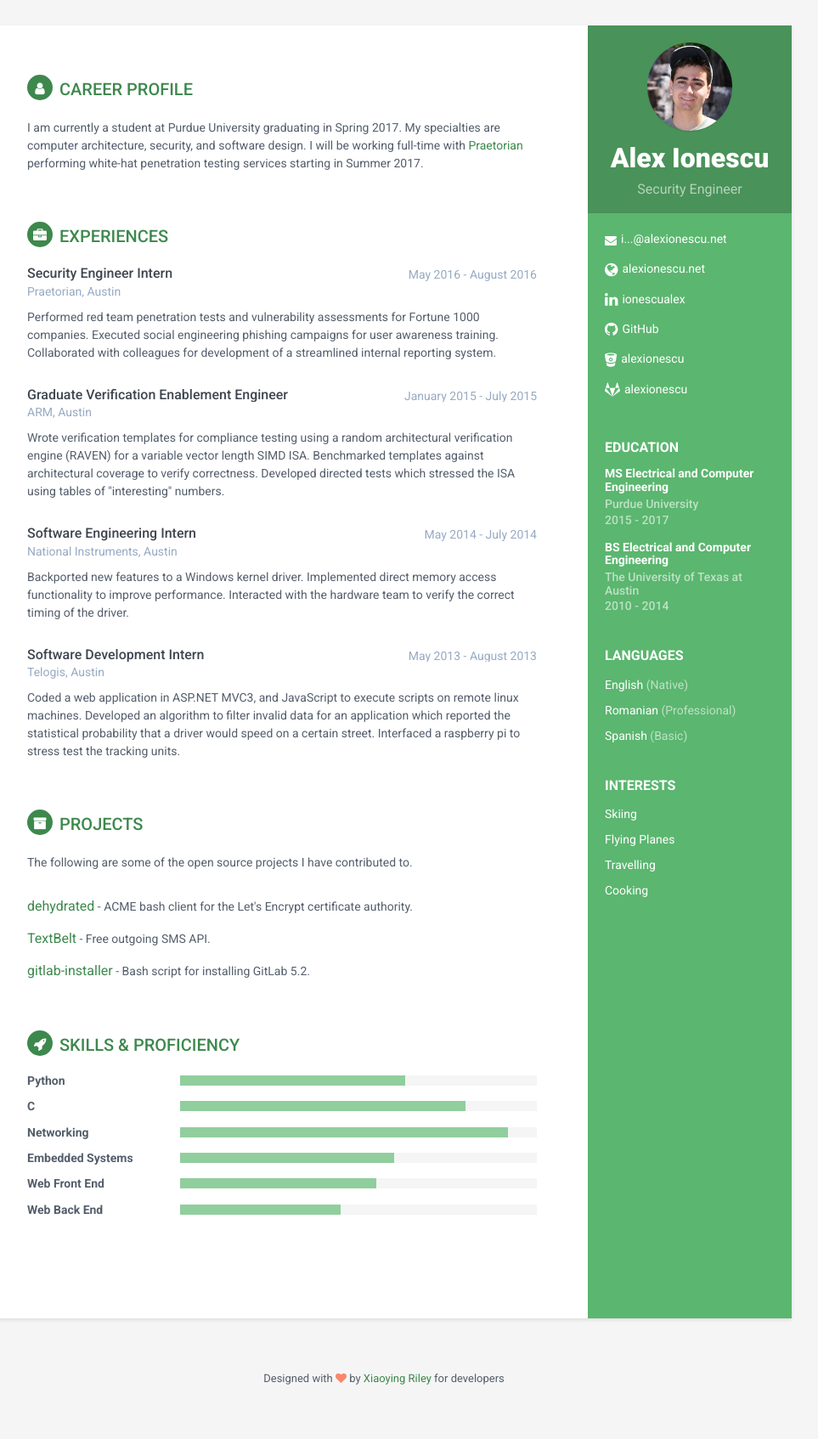
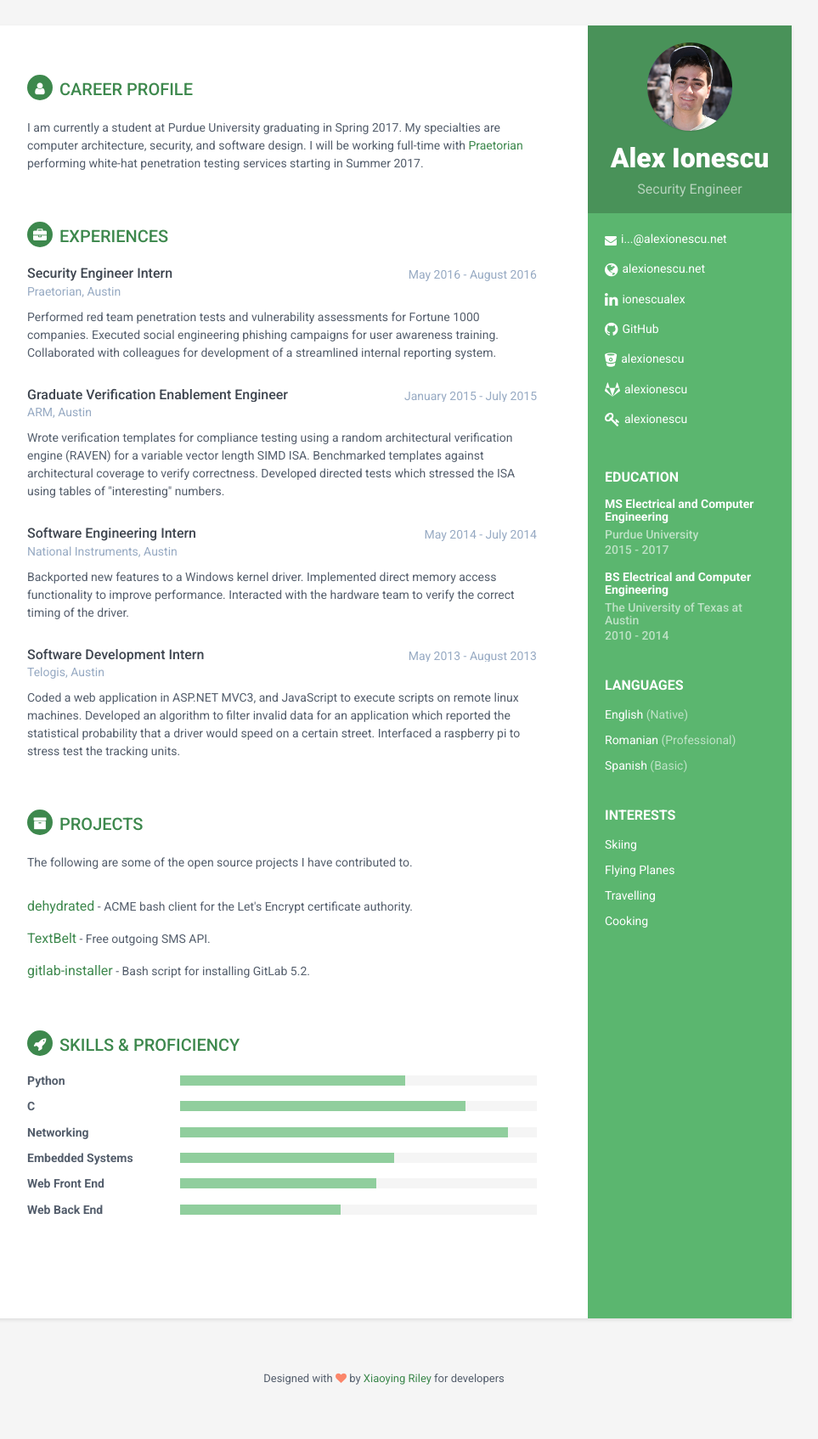
Before and after one commit to alexionescu/alexionescu.net, a Jekyll site: the page built from index.html, in a window 1280 px wide. Shown: the whole page at 85% size, without its empty margins (188-1151 px from the left). Built offline with Jekyll 4.4.1, drawn with Linux system fonts in a browser that asks for light colours.

Commit message:
Added keybase

```diff
--- a/_config.yml
+++ b/_config.yml
@@ -21,4 +21,5 @@ linkedin: ionescualex
 github: alexionescu
 bitbucket: alexionescu
 gitlab: alexionescu
+keybase: alexionescu
 #twitter: ''
--- a/_includes/sidebar.html
+++ b/_includes/sidebar.html
@@ -39,6 +39,10 @@
                     <li class="gitlab"><i class="fa fa-gitlab"></i><a href="https://gitlab.com/{{site.gitlab}}" target="_blank">{{site.gitlab}}</a></li>
                     {% endif %}
 
+                   {% if site.keybase %}
+                    <li class="keybase"><i class="fa fa-key"></i><a href="https://keybase.io/{{site.gitlab}}" target="_blank">{{site.keybase}}</a></li>
+                    {% endif %}
+
                     {% if site.twitter %}
                     <li class="twitter"><i class="fa fa-twitter"></i><a href="https://twitter.com/{{site.twitter}}" target="_blank">{{site.twitter}}</a></li>
                     {% endif %}
```
